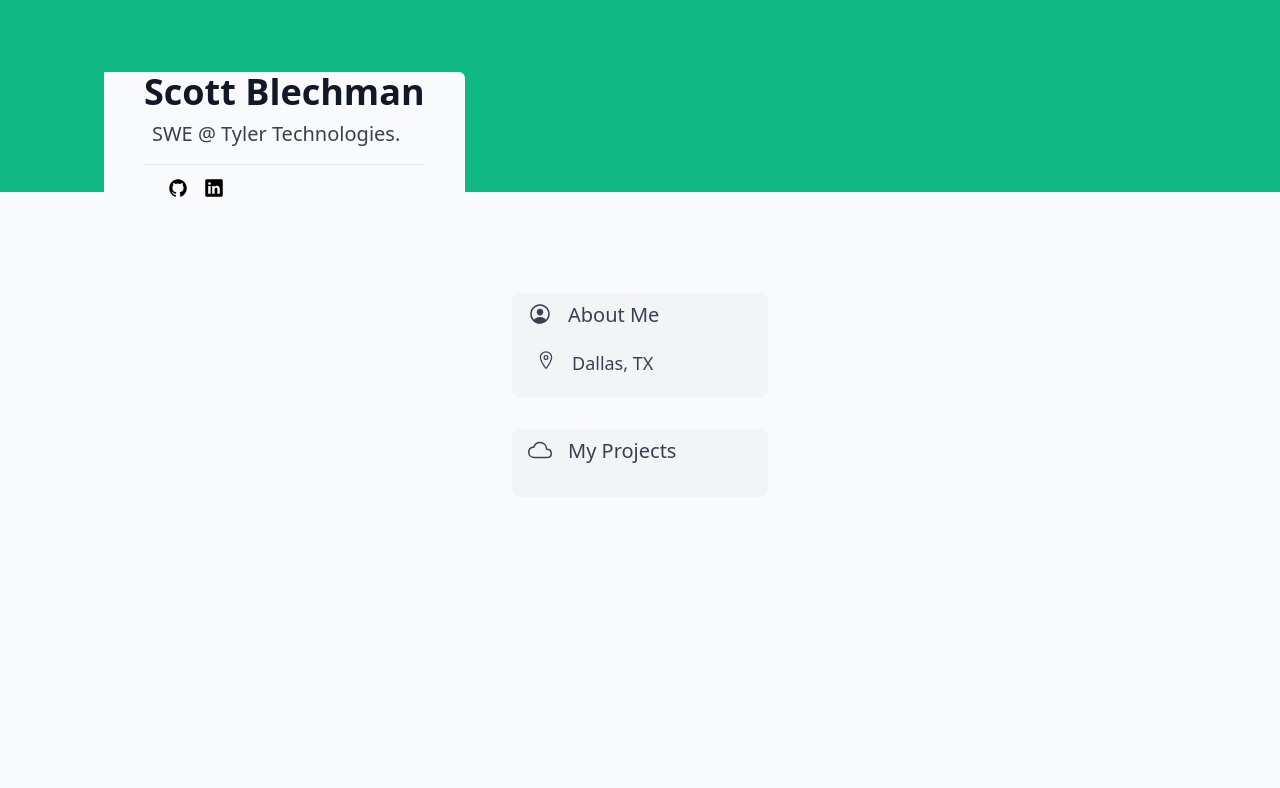
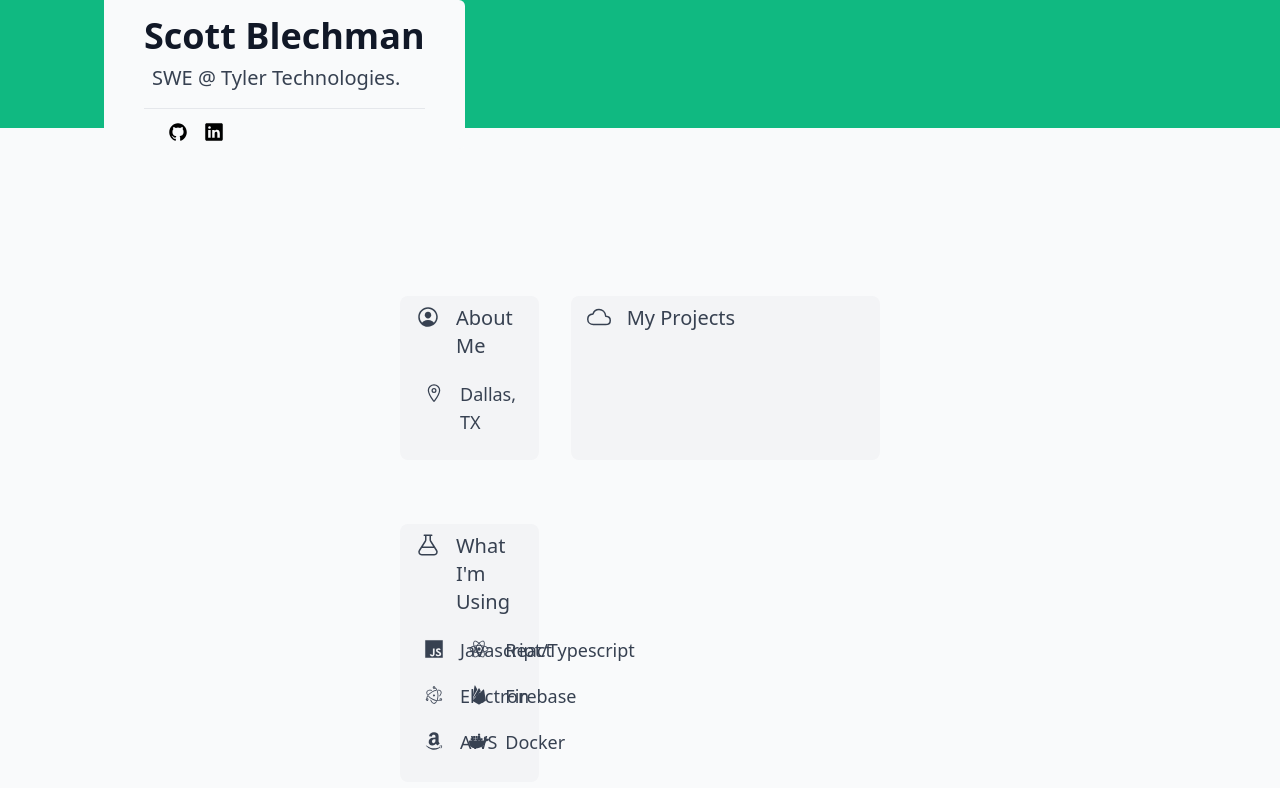
Before and after one commit to scottblechman/scottblechman-dev, a React (Create React App) app: page / in a window 1280 px wide. Shown: the top 788 px of the page. Built offline with nearby package versions, Linux system fonts and the light colour scheme; no server answers.

Commit message:
Add skills section

```diff
--- a/src/App.tsx
+++ b/src/App.tsx
@@ -1,5 +1,5 @@
 import { useState, useEffect } from 'react';
-import { Header, Bio, Projects } from './components';
+import { Header, Bio, Projects, Skills } from './components';
 import { User, Project } from './types';
 
 function App() {
@@ -17,13 +17,14 @@ function App() {
   }, []);
 
   return (
-    <div className="h-screen mt-24 lg:mt-48 bg-gray-50">
-      <header className="relative -top-16 lg:-top-28">
+    <div>
+      <header className="mb-72 lg:mb-48">
         <Header avatar={profile?.avatar_url} />
       </header>
-      <section className="mx-4 lg:mx-96 -mt-14">
+      <section className="mx-4 lg:mx-96 -mt-14 grid grid-cols-1 lg:grid-cols-3">
         <Bio />
         <Projects projects={repos} />
+        <Skills />
       </section>
       <footer>
       </footer>
--- a/src/components/Bio/Bio.tsx
+++ b/src/components/Bio/Bio.tsx
@@ -1,23 +1,11 @@
 import { strings, bioInfo } from '../../res';
-import Card from '../Card/Card';
+import ListCard from '../ListCard/ListCard';
 
 function Bio() {
  return (
-  <Card
-  title={strings.bioTitle}
-  icon="person-circle-outline">
-    {bioInfo.map((item, index) => {
-      const key: string = Object.keys(item)[0];
-      return (
-        <div key={index} className="flex my-1">
-          <div className=" mr-2 lg:mr-4 text-xl">
-            <ion-icon name={key} />
-          </div>
-          <p className="lg:text-lg">{item[key]}</p>
-        </div>
-      )
-    })}
-  </Card>
+  <div>
+    <ListCard title={strings.bioTitle} icon="person-circle-outline" list={bioInfo} />
+  </div>
  );
 }
 
--- a/src/components/Card/Card.tsx
+++ b/src/components/Card/Card.tsx
@@ -3,11 +3,13 @@ type CardProps = {
   icon?: string,
   caption?:string,
   children?: any,
+  /** Displays the card twice as wide on large displays if true. */
+  large?: boolean,
 }
 
 function Card(props: CardProps) {
   return (
-    <div className="mx-2 my-4 lg:mx-32 lg:my-8 p-2 bg-gray-100 rounded-lg text-gray-700">
+    <div className={`m-2 lg:mx-4 lg:my-8 ${props.large ? 'lg:col-span-2' : ''} p-2 bg-gray-100 rounded-lg text-gray-700`}>
       <div className="flex ml-2">
         {props.icon &&
           <div className="mr-2 lg:mr-4 text-2xl">
--- a/src/components/Header/Header.tsx
+++ b/src/components/Header/Header.tsx
@@ -6,13 +6,14 @@ type HeaderProps = {
 
 function Header(props: HeaderProps) {
   return (
-    <div className="flex flex-col lg:flex-row items-center lg:justify-start pt-2 mx-4 lg:ml-32">
+    <div className="bg-green-500 h-32">
+      <div className="flex flex-col lg:flex-row items-center lg:justify-start pt-16 lg:pt-4 mx-4 lg:ml-32">
         {props.avatar &&
           <div className="relative z-10 w-40 lg:w-64 h-40 lg:h-64 mb-1 lg:mb-4">
             <img src={props.avatar} alt="GitHub avatar" className="rounded-full border-6 lg:border-8 border-gray-50" />
           </div>
         }
-      <div className="relative z-0 lg:max-w-lg bg-gray-50 lg:-ml-6 lg:px-10 rounded-r-md lg:-mt-4">
+        <div className="relative z-0 lg:max-w-lg bg-gray-50 lg:-ml-6 lg:px-10 rounded-r-md lg:-mt-4 lg:pt-4">
           <p className="text-center lg:text-left text-2xl lg:text-4xl font-semibold tracking-normal text-gray-900">{strings.name}</p>
           <p className="text-center lg:text-left lg:text-xl my-2 lg:mb-4 text-gray-700 lg:ml-2">{strings.description}</p>
           <hr />
@@ -28,6 +29,7 @@ function Header(props: HeaderProps) {
           </div>
         </div>
       </div>
+    </div>
   );
 }
 
--- /dev/null
+++ b/src/components/ListCard/ListCard.tsx
@@ -0,0 +1,37 @@
+import Card from '../Card/Card';
+
+type ListCardProps = {
+  /** Title of the card. */
+  title: string,
+  /** Icon optionally displayed next to card title. */
+  icon?: string,
+  /** Content list. Each Record is a pair of form <icon, text>. */
+  list: Record<string, string>[],
+};
+
+/**
+ * Displays a card with a list of icon/text pairs.
+ */
+function ListCard({title, icon, list}: ListCardProps) {
+ return (
+  <Card
+  title={title}
+  icon={icon}>
+    <div className="grid grid-cols-1 lg:grid-cols-2">
+      {list.map((item, index) => {
+        const key: string = Object.keys(item)[0];
+        return (
+          <div key={index} className="flex my-1 py-1">
+            <div className="lg:pt-0.5 mr-2 lg:mr-4 text-xl">
+              <ion-icon name={key} />
+            </div>
+            <p className="text-gray-700 font-medium lg:text-lg">{item[key]}</p>
+          </div>
+        )
+      })}
+    </div>
+  </Card>
+ );
+}
+
+export default ListCard;
--- a/src/components/Projects/Projects.tsx
+++ b/src/components/Projects/Projects.tsx
@@ -1,5 +1,5 @@
 import { useState, useEffect } from 'react';
-import { IconButton } from '..';
+import IconButton from '../IconButton/IconButton';
 import { pinnedProjects, strings } from '../../res';
 import { Project } from '../../types';
 import Card from '../Card/Card';
@@ -62,7 +62,8 @@ function Projects(props: ProjectsProps) {
   return (
    <Card
    title={strings.projectsTitle}
-   icon="cloud-outline">
+   icon="cloud-outline"
+   large>
       {filteredProjects.length > 0 &&
         <div className="flex justify-between">
           <div className="pt-28">
--- /dev/null
+++ b/src/components/Skills/Skills.tsx
@@ -0,0 +1,12 @@
+import { strings, currentSkills } from '../../res';
+import ListCard from '../ListCard/ListCard';
+
+function Skills() {
+ return (
+  <div>
+    <ListCard title={strings.skillsTitle} icon="flask-outline" list={currentSkills} />
+  </div>
+ );
+}
+
+export default Skills;
--- a/src/components/index.ts
+++ b/src/components/index.ts
@@ -1,6 +1,6 @@
 import Header from './Header/Header';
 import Bio from './Bio/Bio';
 import Projects from './Projects/Projects';
-import IconButton from './IconButton/IconButton';
+import Skills from './Skills/Skills';
 
-export { Header, Bio, Projects, IconButton }
+export { Header, Bio, Projects, Skills }
--- a/src/index.css
+++ b/src/index.css
@@ -3,9 +3,5 @@
 @tailwind utilities;
 
 body {
-  @apply bg-green-500;
+  @apply bg-gray-50;
 }
-
-/*ion-icon {
-  @apply text-xl lg:text-3xl;
-}*/
--- /dev/null
+++ b/src/res/currentSkills.ts
@@ -0,0 +1,10 @@
+const currentSkills: Record<string, string>[] = [
+  {'logo-javascript': 'Javascript/Typescript'},
+  {'logo-react': 'React'},
+  {'logo-electron': 'Electron'},
+  {'logo-firebase': 'Firebase'},
+  {'logo-amazon': 'AWS'},
+  {'logo-docker': 'Docker'},
+];
+
+export default currentSkills;
--- a/src/res/index.ts
+++ b/src/res/index.ts
@@ -2,5 +2,6 @@ import strings from './strings';
 import socialLinks from './socialLinks';
 import bioInfo from './bioInfo';
 import pinnedProjects from './pinnedProjects';
+import currentSkills from './currentSkills';
 
-export { strings, socialLinks, bioInfo, pinnedProjects }
+export { strings, socialLinks, bioInfo, pinnedProjects, currentSkills }
--- a/src/res/strings.ts
+++ b/src/res/strings.ts
@@ -3,6 +3,7 @@ const strings = {
   description: 'SWE @ Tyler Technologies.',
   bioTitle: 'About Me',
   projectsTitle: 'My Projects',
+  skillsTitle: 'What I\'m Using',
   location: 'Dallas, TX',
 
 };
```
Also changed, not shown: 2 other files (tests, documents, lock files or other folders). Lines whose indentation alone changed are shown as unchanged.
